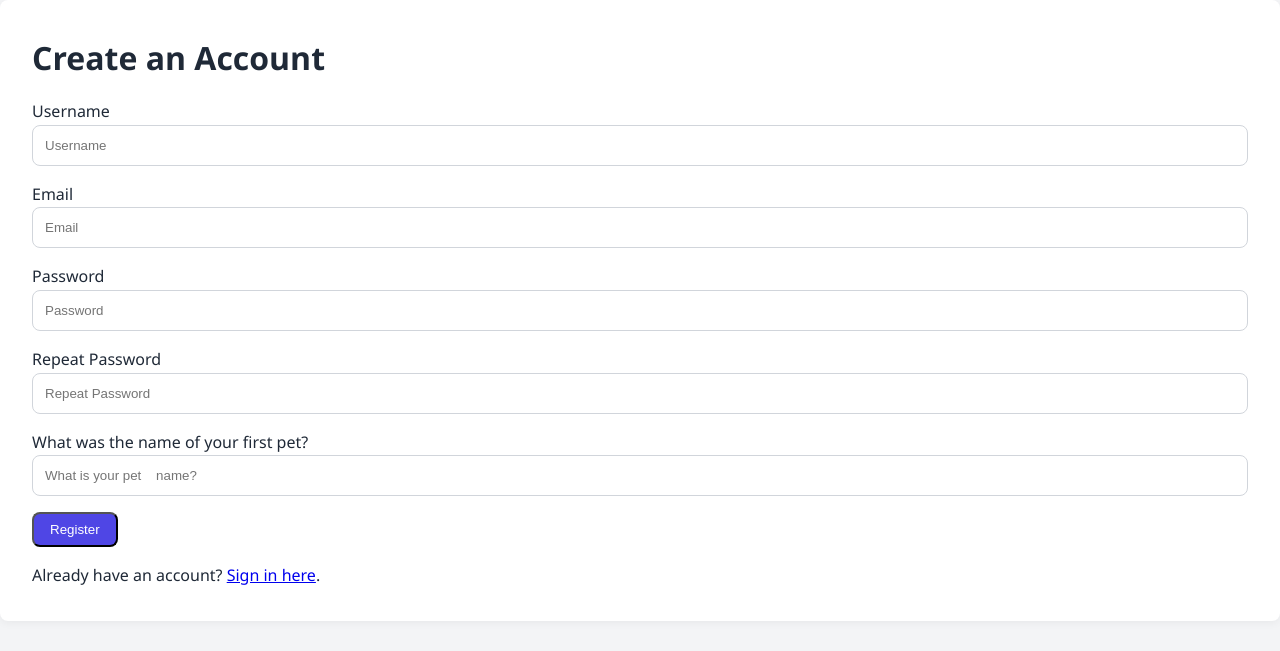
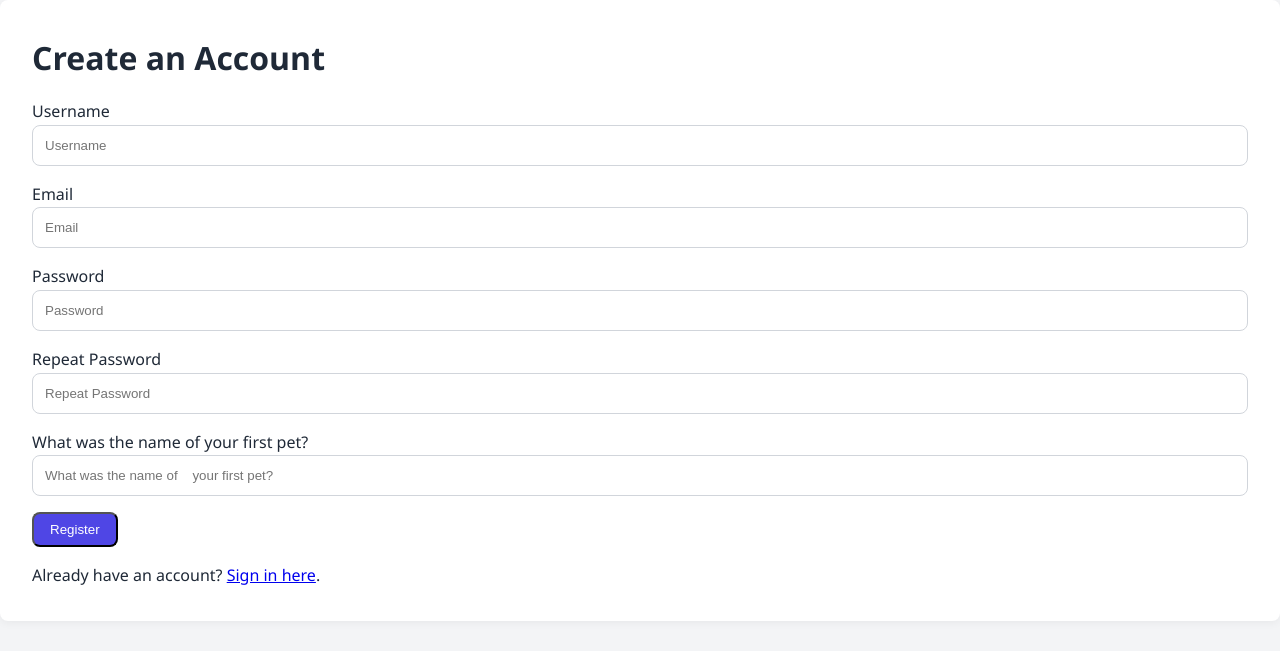
Before and after one commit to flappyfishhh/cits5505-masters62, a Flask app: page /register in a window 1280 px wide. Shown: the top 651 px of the page. Run offline with Flask 3, Linux system fonts and the light colour scheme; some libraries are stand-ins or nearby versions.

Commit message:
update security question

```diff
--- a/app/templates/register.html
+++ b/app/templates/register.html
@@ -34,8 +34,8 @@ content %}
 
   <div class="form-group">
     {{ form.security_answer.label }} {{
-    form.security_answer(class="form-control", placeholder="What is your pet
-    name?") }} {% for err in form.security_answer.errors %}
+    form.security_answer(class="form-control", placeholder="What was the name of
+    your first pet?") }} {% for err in form.security_answer.errors %}
     <div class="errors">{{ err }}</div>
     {% endfor %}
   </div>
```
